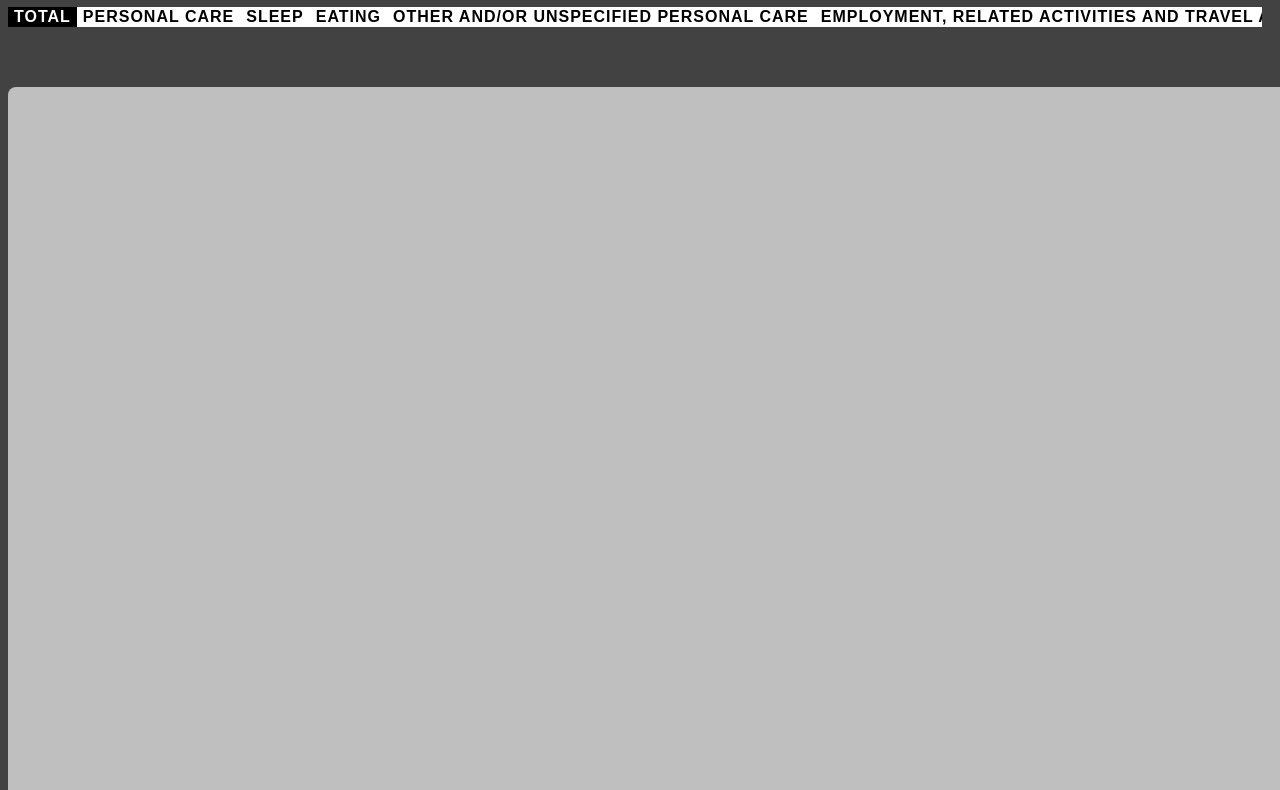
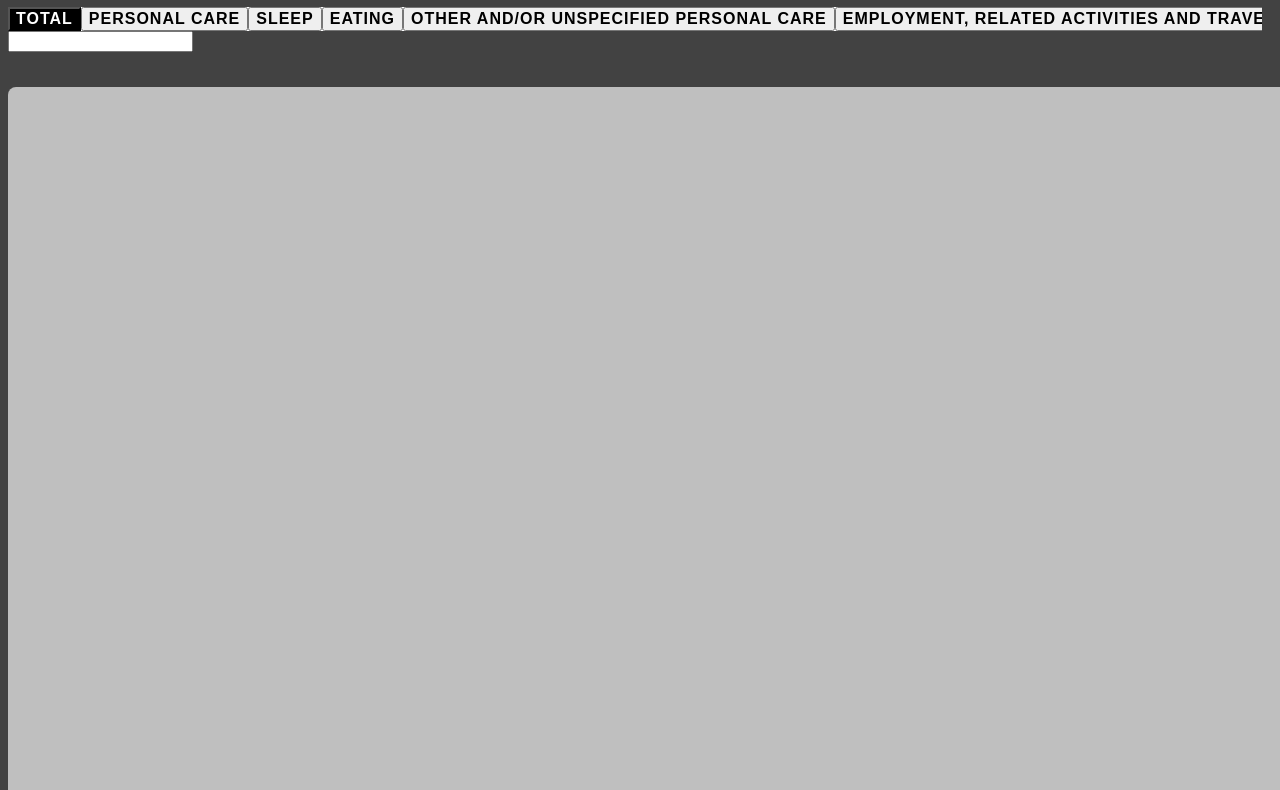
Before and after one commit to Toratom/projectInfoVis-IGR204, a plain HTML site: page index.html in a window 1280 px wide. Shown: the part 73-863 px from the top of the page. Drawn offline with Linux system fonts and the light colour scheme; no server answers.

Commit message:
working search bar

```diff
--- a/css/styles.css
+++ b/css/styles.css
@@ -9,17 +9,6 @@ h1 {
 #activitiesContainer {
     width: 98vw;
     height: 10vh;
-}
-
-
-#activities {
-    background-color: white;
-    text-align: center;
-    color: black;
-    overflow-x: scroll;
-    overflow-y: hidden;
-    white-space: nowrap;
-    text-overflow: clip;
 }
 
 .piechart {
@@ -59,18 +48,10 @@ h1 {
 }
 
 .mode {
-    border: none;
-    background: none;
-    text-transform: uppercase;
-    font-weight: 700;
     color: black;
-    letter-spacing: 1px;
-    font-size: inherit;
-    transition: all 0.3s;
-    outline: none;
 }
 
-.mode:active {
+.mode:active :not(.searched) {
     color: white;
     background: black;
 }
@@ -83,6 +64,31 @@ button:hover {
 .selected {
     color: white;
     background: black;
+}
+
+.not_searched {
+    display: none;
+}
+
+.mode {
+    border: bold 1px black;
+    text-transform: uppercase;
+    font-weight: 700;
+    /*color: black;*/
+    letter-spacing: 1px;
+    font-size: inherit;
+    transition: all 0.3s;
+    outline: none;
+}
+
+#activities {
+    background-color: white;
+    text-align: center;
+    color: black;
+    overflow-x: scroll;
+    overflow-y: hidden;
+    white-space: nowrap;
+    text-overflow: clip;
 }
 
 .text {
--- a/index.html
+++ b/index.html
@@ -10,6 +10,7 @@
         <h1>Europe - Time of Use</h1>
         <div id="activitiesContainer">
             <div id="activities"> </div>
+        <input id="searchBar" onkeyup="searchActivities()">
         </div>
 
 
--- a/js/main.js
+++ b/js/main.js
@@ -320,7 +320,7 @@ function changeActivity(id) {
   document.getElementById(id).classList.add('selected');
   for (let i = 0; i < allActivities.length; i++) {
     let otherId = "buttonActivity"+String(i);
-    if (id!=otherId) document.getElementById(otherId).classList.remove('selected');
+    if (id != otherId) document.getElementById(otherId).classList.remove('selected');
   }
 
   currentActivity = document.getElementById(id).innerHTML;
@@ -560,3 +560,21 @@ function init2() {
   initPieChart("France", "Females", svg_female)
   initPieChart("France", "Males", svg_male)
 }
+
+var searchBar = document.getElementById("searchBar")
+
+function searchActivities() {
+  let input = searchBar.value.toLowerCase()
+
+  for (i = 0; i < allActivities.length; i++) {
+    let id = "buttonActivity" + String(i);
+    if (allActivities[i].toLowerCase().includes(input)) {
+      document.getElementById(id).classList.add('searched');
+      document.getElementById(id).classList.remove('not_searched');
+    }
+    else {
+      document.getElementById(id).classList.add('not_searched');
+      document.getElementById(id).classList.remove('searched');
+    }
+  }
+}
```
